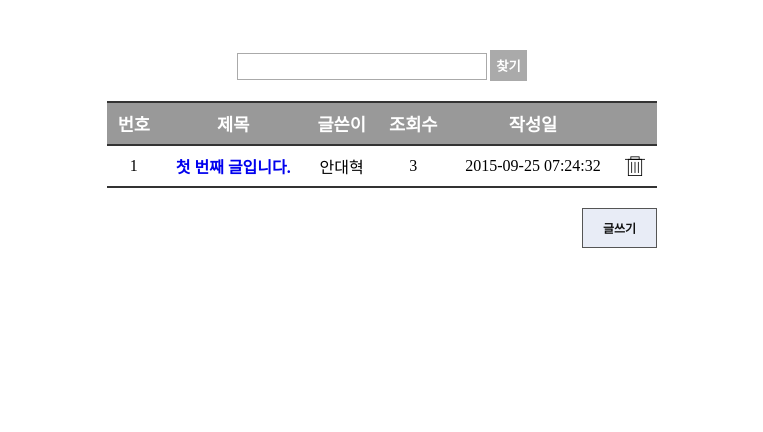
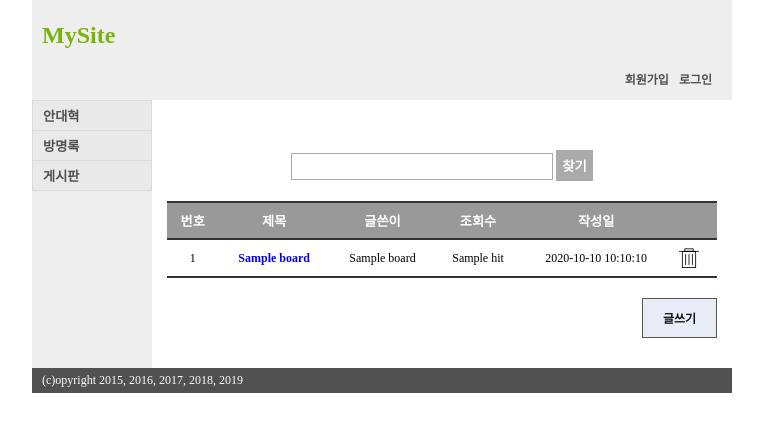
Before and after one commit to koughopark/mysite, a Django app: template templates/board/list.html in a window 1280 px wide. Shown: the top 432 px of the page, without its empty margins (258-1021 px from the left). Run offline with Django 3.2, Linux system fonts and the light colour scheme; the template is opened without the code that fills it: most values are stand-ins (such as "Sample title", 1, 10 or a date in 2020); some libraries are stand-ins or nearby versions.

Commit message:
"수정"을 수정하자

```diff
--- a/mysite/urls.py
+++ b/mysite/urls.py
@@ -37,8 +37,10 @@ urlpatterns = [
 
     path('board/', board_views.list),
     path('board/view', board_views.view),
-    path('board/wirte', board_views.write),
+    path('board/write', board_views.write),
+    path('board/add', board_views.add),
     path('board/modify', board_views.modify),
+    path('board/delete', board_views.delete),
 
     path('admin/', admin.site.urls),
 
--- a/templates/board/list.html
+++ b/templates/board/list.html
@@ -1,10 +1,13 @@
+{% extends "../base.html" %}
+{% load mathfilters %}
+
 {% block css_link %}
 <link href="/assets/css/board.css" rel="stylesheet" type="text/css">
 {% endblock %}
 
 			{% block content %}
 			<div id="board">
-				<form id="search_form" action="" method="post">
+				<form id="search_form" action="" method="post">{% csrf_token %}
 					<input type="text" id="kwd" name="kwd" value="">
 					<input type="submit" value="찾기">
 				</form>
@@ -17,19 +20,24 @@
 						<th>작성일</th>
 						<th>&nbsp;</th>
 					</tr>
-
+					{% for board in board_list %}
 					<tr>
-						<td>1</td>
-						<td><a href="/board/view">첫 번째 글입니다.</a></td>
-						<td>안대혁</td>
-						<td>3</td>
-						<td>2015-09-25 07:24:32</td>
-						<td><a href="/board/modify" class="del">삭제</a></td>
+						<td>{{ board_list.count | add:1 | sub:forloop.counter }}</td>
+						<td><a href="/board/view?id={{ board.id }}">{{ board.title }}</a></td>
+						<td>{{ board.name }}</td>
+						<td>{{ board.hit }}</td>
+						<td>{{ board.regdate|date:'Y-m-d H:i:s' }}</td>
+						<td><a href="/board/delete?id={{ board.id }}" class="del">삭제</a></td>
 					</tr>
+					{% endfor %}
 
 				</table>
 				<div class="bottom">
-					<a href="/board/wirte" id="new-book">글쓰기</a>
+					{% if request.session.authuser is not None%}
+						<a href="/user/joinform" id="new-book">글쓰기</a>
+					{% else %}
+						<a href="/board/write" id="new-book">글쓰기</a>
+					{% endif %}
 				</div>
 			</div>
 			{% endblock %}
--- a/templates/board/modify.html
+++ b/templates/board/modify.html
@@ -4,7 +4,7 @@
 
 			{% block content %}
 			<div id="board">
-				<form class="board-form" method="post" action="">
+				<form class="board-form" method="post" action="">{% csrf_token %}
 					<table class="tbl-ex">
 						<tr>
 							<th colspan="2">글수정</th>
@@ -25,7 +25,7 @@
 						</tr>
 					</table>
 					<div class="bottom">
-						<a href="">취소</a>
+						<a href="/board">취소</a>
 						<input type="submit" value="수정">
 					</div>
 				</form>
--- a/templates/board/write.html
+++ b/templates/board/write.html
@@ -4,7 +4,7 @@
 
 			{% block content %}
 			<div id="board">
-				<form class="board-form" method="post" action="/board">
+				<form class="board-form" method="post" action="/board/add">{% csrf_token %}
 					<input type = "hidden" name = "a" value="write">
 					<table class="tbl-ex">
 						<tr>
```
Also changed, not shown: templates/board/view.html (+6 -4 lines).
